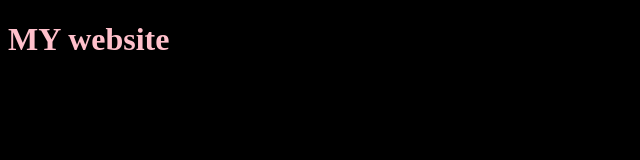
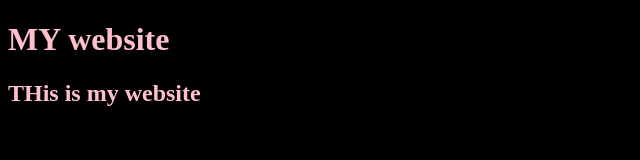
Before and after one commit to eman-fatimaaa/project-express, a website: page public/index.html in a window 1280 px wide. Shown: the whole page, without its empty margins (0-640 px from the left). Drawn offline with Linux system fonts and the light colour scheme.

Commit message:
New deployement

```diff
--- a/public/index.html
+++ b/public/index.html
@@ -10,6 +10,7 @@
 
 <body>
     <h1>MY website</h1>
+    <h2>THis is my website</h2>
 </body>
 
 </html>
```
